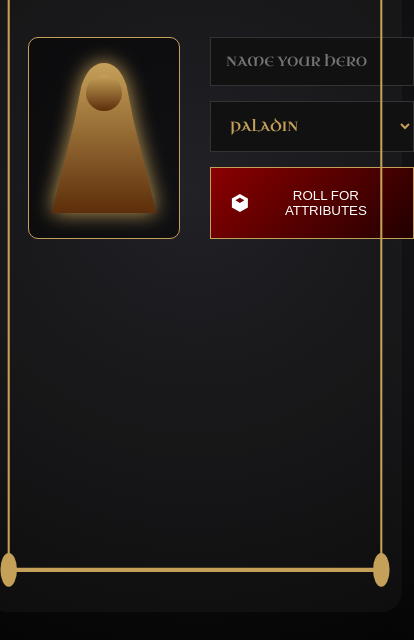
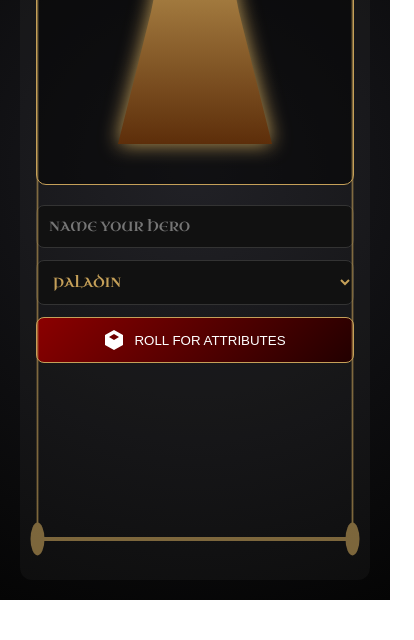
Before and after one commit to GitUcorn/Shira-DND, a plain HTML site: page index.html in a window 390 px wide. Shown: the part 260-900 px from the top of the page, 414 px wide, since content can reach past the window. After the commit the page ends 860 px from the top, so only its background shows below. Drawn offline with Linux system fonts and the light colour scheme.

Commit message:
Updated index.html and style.css: mobile first responsive ui

```diff
--- a/index.html
+++ b/index.html
@@ -2,6 +2,7 @@
 <html lang="en">
 <head>
     <meta charset="UTF-8">
+    <meta name="viewport" content="width=device-width, initial-scale=1">
     <title>Mythic Forge</title>
     <link href="https://fonts.googleapis.com/css2?family=Cinzel+Decorative:wght@700&family=Uncial+Antiqua&display=swap" rel="stylesheet">
     <link rel="stylesheet" href="style.css">
--- a/style.css
+++ b/style.css
@@ -3,6 +3,8 @@
     --dark: #0a0a0c;
     --accent: #ff4500;
 }
+
+.sr-only { position: absolute; left: -10000px; top: auto; width: 1px; height: 1px; overflow: hidden; }
 
 body {
     background: radial-gradient(circle at center, #1a1a1f 0%, #050505 100%);
@@ -10,61 +12,71 @@ body {
     font-family: 'Uncial Antiqua', cursive;
     display: flex;
     justify-content: center;
-    padding: 20px;
+    padding: 16px;
     min-height: 100vh;
+    box-sizing: border-box;
 }
 
 .main-wrapper {
     position: relative;
-    padding: 40px;
-    max-width: 800px;
+    padding: clamp(16px, 4vw, 40px);
+    max-width: 1100px;
     width: 100%;
     background: rgba(255, 255, 255, 0.03);
-    border-radius: 20px;
+    border-radius: 16px;
+    box-sizing: border-box;
 }
 
 .frame-svg {
     position: absolute;
-    top: 0; left: 0; width: 100%; height: 100%;
+    inset: 0;
+    width: 100%;
+    height: 100%;
     pointer-events: none;
 }
 
 .title {
     font-family: 'Cinzel Decorative', serif;
-    font-size: 3.5rem;
+    font-size: clamp(1.6rem, 6vw, 3.5rem);
     text-align: center;
     color: var(--gold);
     margin: 0;
-    text-shadow: 0 0 15px rgba(197, 160, 89, 0.4);
+    text-shadow: 0 0 12px rgba(197, 160, 89, 0.35);
 }
 
 .app-grid {
     display: flex;
-    gap: 30px;
-    margin-top: 40px;
+    flex-direction: column;
+    gap: 20px;
+    margin-top: 28px;
 }
 
 .portrait-area {
-    flex: 1;
+    width: 100%;
     background: rgba(0,0,0,0.5);
     border: 1px solid var(--gold);
     display: flex;
     justify-content: center;
     align-items: center;
     border-radius: 10px;
+    padding: 18px;
+    box-sizing: border-box;
 }
 
-.hero-svg { width: 150px; filter: drop-shadow(0 0 10px var(--gold)); }
+.hero-svg { width: 100%; max-width: 220px; height: auto; filter: drop-shadow(0 0 10px var(--gold)); }
 
-.form-area { flex: 1; display: flex; flex-direction: column; gap: 15px; }
+.form-area { width: 100%; display: flex; flex-direction: column; gap: 12px; }
 
 .dnd-input {
     background: #111;
     border: 1px solid #333;
-    padding: 15px;
+    padding: 12px;
     color: var(--gold);
     font-family: 'Uncial Antiqua';
     outline: none;
+    width: 100%;
+    box-sizing: border-box;
+    border-radius: 8px;
 }
 
 .dnd-input:focus { border-color: var(--gold); }
@@ -73,13 +85,15 @@ body {
     background: linear-gradient(135deg, #8b0000 0%, #220000 100%);
     border: 1px solid var(--gold);
     color: white;
-    padding: 20px;
+    padding: 14px;
     cursor: pointer;
-    display: flex;
+    display: inline-flex;
     align-items: center;
     justify-content: center;
     gap: 10px;
-    transition: 0.3s;
+    transition: 0.22s;
+    width: 100%;
+    border-radius: 8px;
 }
 
 .roll-trigger:hover {
@@ -89,9 +103,9 @@ body {
 
 .stats-grid {
     display: grid;
-    grid-template-columns: repeat(3, 1fr);
+    grid-template-columns: 1fr;
     gap: 15px;
-    margin-top: 30px;
+    margin-top: 20px;
 }
 
 .stat-card {
@@ -102,6 +116,30 @@ body {
     animation: fadeIn 0.5s ease;
 }
 
+/* Tablet and up: switch to two-column layout */
+@media (min-width: 600px) {
+    .app-grid { flex-direction: row; gap: 24px; }
+    .portrait-area { width: 40%; padding: 24px; }
+    .form-area { width: 60%; }
+    .stats-grid { grid-template-columns: repeat(2, 1fr); }
+}
+
+/* Desktop: more space and three-column stats */
+@media (min-width: 900px) {
+    .main-wrapper { padding: clamp(24px, 3vw, 40px); }
+    .portrait-area { width: 35%; }
+    .stats-grid { grid-template-columns: repeat(3, 1fr); }
+}
+
+/* Smaller phones: tighten spacing */
+@media (max-width: 420px) {
+    body { padding: 12px; }
+    .main-wrapper { border-radius: 12px; }
+    .title { font-size: clamp(1.4rem, 8vw, 2.2rem); }
+    .roll-trigger { padding: 12px; }
+    .frame-svg { opacity: 0.6; }
+}
+
 @keyframes fadeIn {
     from { opacity: 0; transform: translateY(10px); }
     to { opacity: 1; transform: translateY(0); }
```
